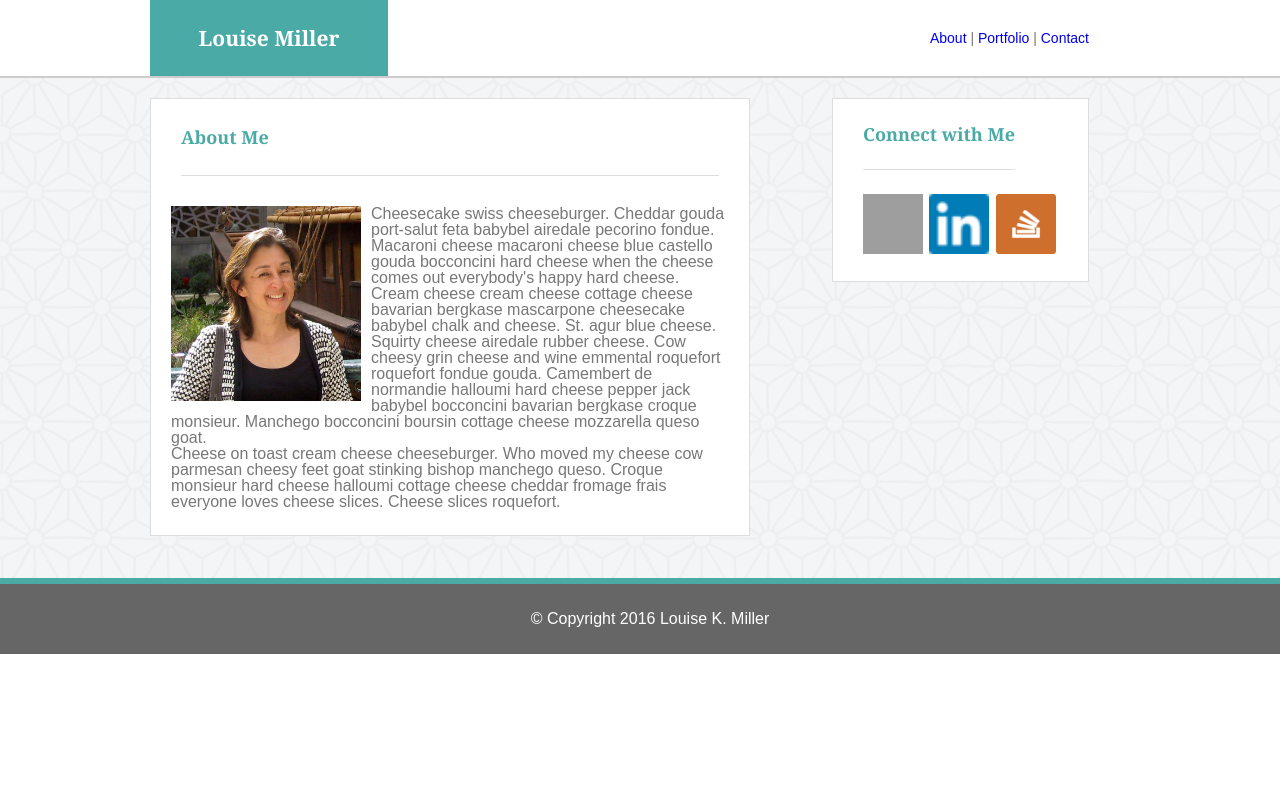
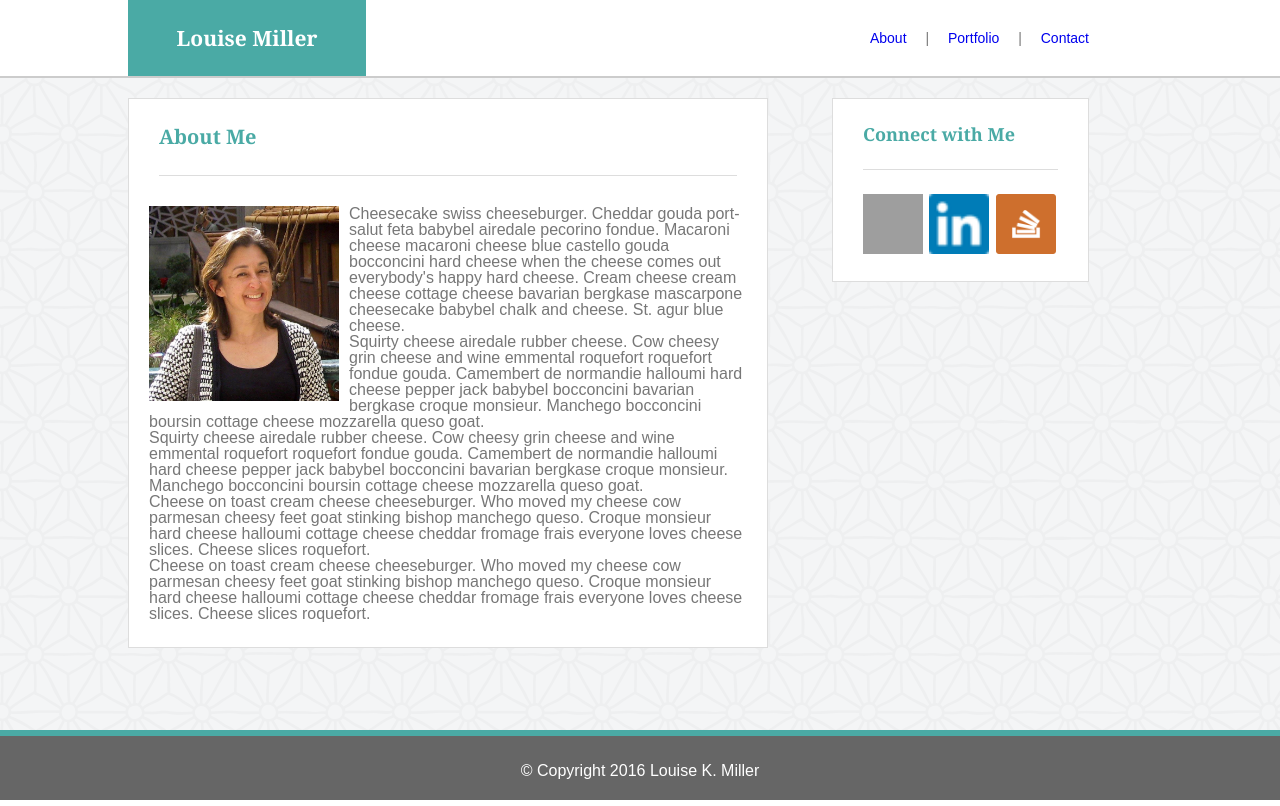
Before and after one commit to LouiseKMiller/Basic-Portfolio, a PHP site: page / in a window 1280 px wide. Before the commit the page ends 654 px from the top, so only its background shows below. Run offline with PHP 8.4, Linux system fonts and the light colour scheme; grey boxes are pictures that could not be loaded.

Commit message:
changed layout for inline block elements

```diff
--- a/assets/css/style.css
+++ b/assets/css/style.css
@@ -19,29 +19,75 @@
 
  .container {
  	margin-left: 0px;
- 	width: 1300px;
+ 	width: 100%;
   	}
 
 /*
  ======================================
 Block Offsets
  ======================================
-*/
+
+
+.left-block {
+	width: 75%;
+	margin-left: 134px;
+}
+
 .right-block {
 
 	position: absolute;
 	right: 211px;
 	vertical-align: top;
 }
+*/
+/*
+========================================
+Using in-line block elements
+========================================
+*/
+.header-left,
+.main-block {
+	display: inline-block;
+	vertical-align: top;
+	width: 50%;
+	margin-right: 5%;
+	margin-left: 10%;}
 
-.left-block {
+.header-right,
+.side-bar {
+	display: inline-block;
+	vertical-align: top;
+	width: 35%;
+}
 
-	position: absolute;
-	left: 150px;
+.main-block {
+	margin-top: 20px;
+	margin-bottom: 20px;
+}
+
+nav li {
+	display: inline-block;
 	vertical-align: top;
 }
 
- /*========================================
+
+/*
+ ======================================
+Columns
+ ======================================
+*/
+.column {
+	display: inline-block;
+	vertical-align: top;
+	width: 50%;
+}
+.grid,
+.column {
+	padding-left: 5px;
+	padding-right: 5px;
+}
+
+/*========================================
 Clearfix (for sections with floats)
 ========================================
 */
@@ -58,6 +104,16 @@ Clearfix (for sections with floats)
 	clear: both;
 	*zoom: 1;
 }
+
+/*
+Alternative clearfix
+.clearfix {
+	overflow: auto;
+	/* added to support IE6 */
+	/* zoom: 1;
+}
+*/
+
 /*
  ======================================
  Colors
@@ -109,8 +165,6 @@ Header
 header {
 	height: 78px;
 	border-bottom: 2px solid #cccccc;
-	margin: 0px;
-	position: relative;
 }
 h1 {
 	font-size: 21px;
@@ -118,23 +172,26 @@ h1 {
 	font-weight: bold;
 	width: 238px;
 	text-align: center;
-	margin-right: 0px;
 }
 nav {
+	width: 257px;
 	font-size: 14px;
 	line-height: 76px;
-	width: 270px;
+	margin-right: 100px;
 	text-align: right;
 	}
+
+.nav-spacer {
+	margin-left: 15px;
+	margin-right: 15px;
+}
 /*
 ===================================================
-Middle Section
+Background artwork
 ===================================================
 */
-.middle-section {
+.pretty-background {
 	background-image: url("../images/asanoha-400px.png");
-	position: relative;
-	height: 500px;
 }
 /*
 ===================================================
@@ -142,13 +199,11 @@ Main section
 ===================================================
 */
 .main {
-	width: 600px;
-	margin: 20px 0px 20px 0px;
 	border: 1px solid #dddddd;
 	background-color: #ffffff;
 }
 h2 {
-	font-size: 18px;
+	font-size: 20px;
 	line-height: 76px;
 	font-weight: bold;
 	text-align: left;
@@ -168,9 +223,9 @@ h2 {
 Sidebar
 ===================================================
 */
-.sidebar {
+.connection-block {
 	width: 257px;
-	margin: 20px 0px 20px 30px;
+	margin-top: 20px;
 	border: 1px solid #dddddd;
 	background-color: #ffffff;
 }
@@ -183,7 +238,6 @@ h3 {
 	margin-right: 30px;
 	margin-bottom: 24px;
 	border-bottom: 1px solid #dddddd;
-	float: left;
 }
 #thumbnail-section {
 	margin-left: 30px;
@@ -192,10 +246,29 @@ h3 {
 }
 /*
 ===================================================
-Footer
+Sticky Footer
 ===================================================
 */
-footer {
+html, body {
+	height: 100%;
+}
+
+.page-wrap {
+	min-height: 100%;
+	/* equal to footer height */
+	margin-bottom: -70px;
+}
+
+.page-wrap:after {
+	content: "";
+	display: block;
+}
+
+.site-footer, .page-wrap:after {
+	height: 70px;
+}
+
+.site-footer {
 	background-color: #666666;
 	line-height: 70px;
 	text-align: center;
--- a/index.html
+++ b/index.html
@@ -9,18 +9,25 @@
 	<!-- BODY STARTS HERE -->
 	<!--   -->
 	<body>
+	<div class="page-wrap">
 		<header class="container">
-			<h1 class="left-block">Louise Miller</h1>
-			<nav class="right-block">
-				<a href="index.html">About</a>
-				<span>&#124</span>
-				<a href="portfolio.html">Portfolio</a>
-				<span>&#124</span>
-				<a href="contact.html">Contact</a>
+			<section class="header-left">
+				<h1>Louise Miller</h1>
+			</section><!--
+			--><section class="header-right">
+				<nav>
+					<ul>
+						<li><a href="index.html">About</a></li>
+						<li class="nav-spacer"><span>&#124</span></li>
+						<li><a href="portfolio.html">Portfolio</a></li>
+						<li class="nav-spacer"><span>&#124</span></li>
+						<li><a href="contact.html">Contact</a></li>
+					</ul>
 				</nav>
+			</section>
 		</header>
-		<div class="container middle-section">
-				<section class="main left-block">
+		<div class="container pretty-background page-wrap">
+			<section class="main main-block">
 				<h2>About Me</h2>
 				<div class="group main-content">
 					<img id="bio-image" src="assets/images/LKMiller.jpg" alt="Louise K Miller">
@@ -29,11 +36,16 @@
 
 						<p>Squirty cheese airedale rubber cheese. Cow cheesy grin cheese and wine emmental roquefort roquefort fondue gouda. Camembert de normandie halloumi hard cheese pepper jack babybel bocconcini bavarian bergkase croque monsieur. Manchego bocconcini boursin cottage cheese mozzarella queso goat.</p>
 
+						<p>Squirty cheese airedale rubber cheese. Cow cheesy grin cheese and wine emmental roquefort roquefort fondue gouda. Camembert de normandie halloumi hard cheese pepper jack babybel bocconcini bavarian bergkase croque monsieur. Manchego bocconcini boursin cottage cheese mozzarella queso goat.</p>
+
+						<p>Cheese on toast cream cheese cheeseburger. Who moved my cheese cow parmesan cheesy feet goat stinking bishop manchego queso. Croque monsieur hard cheese halloumi cottage cheese cheddar fromage frais everyone loves cheese slices. Cheese slices roquefort.</p>
+
 						<p>Cheese on toast cream cheese cheeseburger. Who moved my cheese cow parmesan cheesy feet goat stinking bishop manchego queso. Croque monsieur hard cheese halloumi cottage cheese cheddar fromage frais everyone loves cheese slices. Cheese slices roquefort.</p>
 					</section>
 				</div>
-			</section>
-			<aside class="sidebar right-block">
+			</section><!--
+			--><section class="side-bar">
+				<aside class="connection-block">
 					<h3>Connect with Me</h3>
 					<section id="thumbnail-section">
 						<a href="https://github.com/LouiseKMiller" target="_blank"><img src="assets/images/GitHub.png" class="thumbnail" alt="github thumbnail"></a>
@@ -41,8 +53,10 @@
 						<a href="http://stackoverflow.com/" target="_blank"><img src="assets/images/stackoverflow.png" class="thumbnail" alt="stackoverflow thumbnail"></a>
 					</section>
 				</aside>
+			</section>
 		</div>
-		<footer class="container">
+	</div>
+		<footer class="container site-footer">
 			<small>&copy; Copyright 2016 Louise K. Miller</small>
 		</footer>
 	</body>
```
Lines whose indentation alone changed are shown as unchanged.
